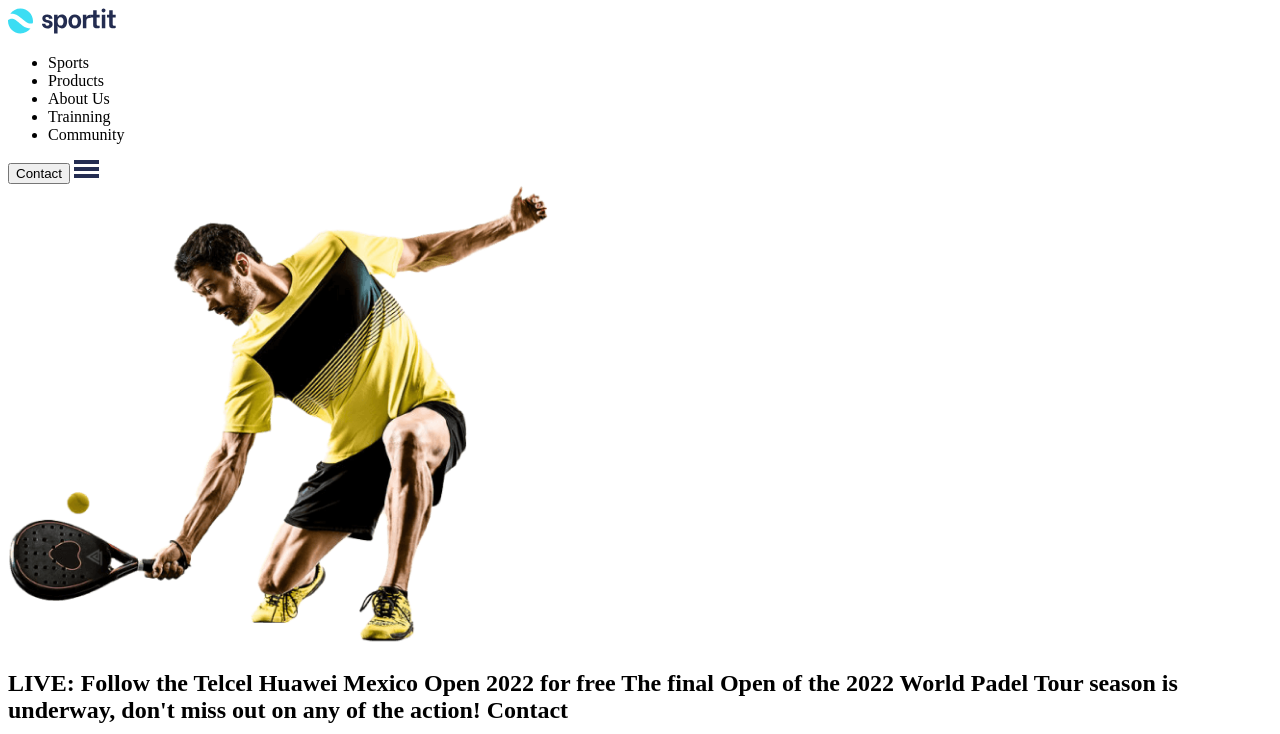
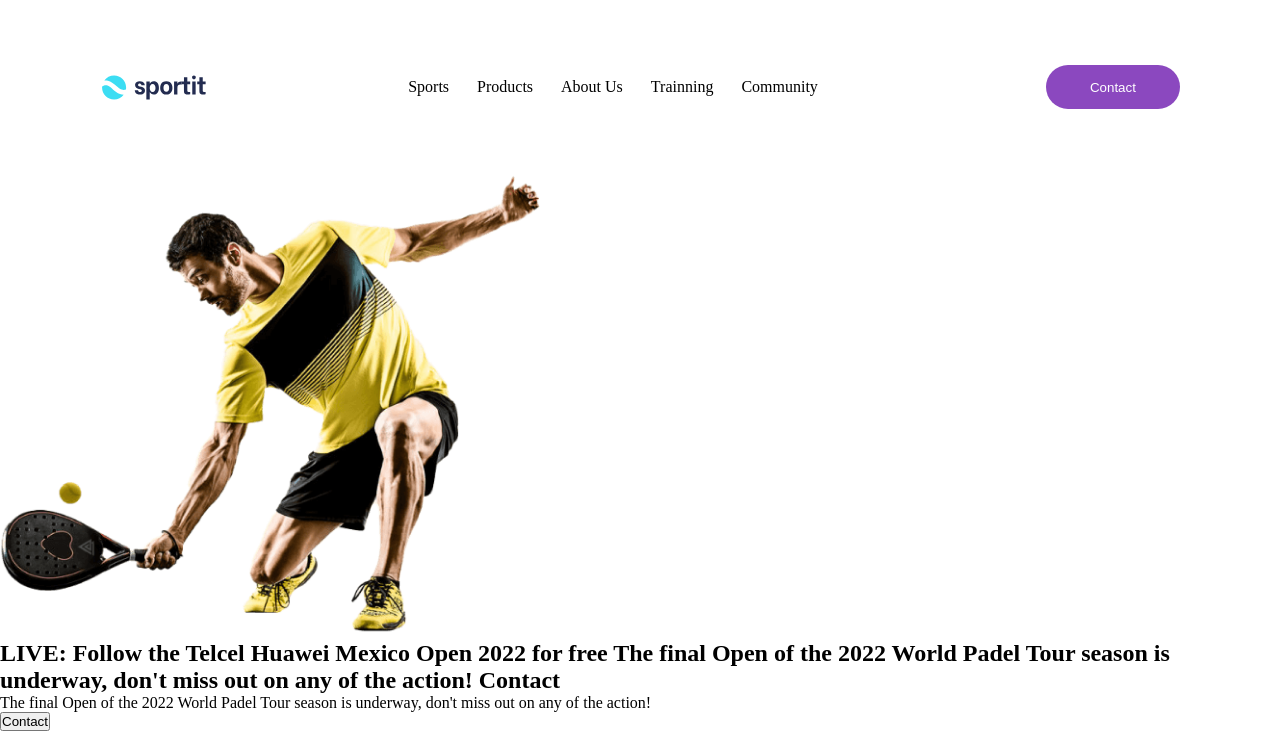
Before and after one commit to MarianaLoaiza/deliverable-one-front, a plain HTML site: page index.html in a window 1280 px wide. Shown: the top 734 px of the page. Drawn offline with nearby package versions, Linux system fonts and the light colour scheme.

Commit message:
add style nav

```diff
--- a/css/styles.css
+++ b/css/styles.css
@@ -0,0 +1,40 @@
+*{
+    margin: 0;
+    padding: 0;
+    box-sizing: border-box;
+}
+
+.content-nav{
+    display: flex;
+    width: 100%;
+    height: 174px;
+    justify-content: space-around;
+    align-items: center;
+}
+
+.content-nav--logo{
+    width: 108px;
+    height: 25px;
+}
+.content-nav--list{
+    display: flex;
+}
+
+.content-nav--list > li{
+   margin-right: 28px;
+   list-style: none;
+}
+.content-nav--menu{
+    display: none;
+}
+
+.button__purple{
+    background-color: #8B48BF;
+    color: #ffff;
+}
+.button{
+    width: 134px;
+    height: 44px;
+    border-radius: 50px;
+    border: none;
+}
--- a/index.html
+++ b/index.html
@@ -12,17 +12,17 @@
 </head>
 <body>
      <header>
-        <nav>
-            <img src="./assets/img/logo.svg" alt="logo"/>
-            <ul>
+        <nav class="content-nav">
+            <img src="./assets/img/logo.svg" alt="logo" class="content-nav--logo"/>
+            <ul class="content-nav--list">
                 <li>Sports</li>
                 <li>Products</li>
                 <li>About Us</li>
                 <li>Trainning</li>
                 <li>Community</li>
             </ul>
-            <button>Contact</button>
-            <img src="./assets/img/icon-hamburger.svg" alt="">
+             <button class="button__purple button" >Contact</button>
+            <img src="./assets/img/icon-hamburger.svg" alt="" class="content-nav--menu">
         </nav>
     </header>
     <main>
```
